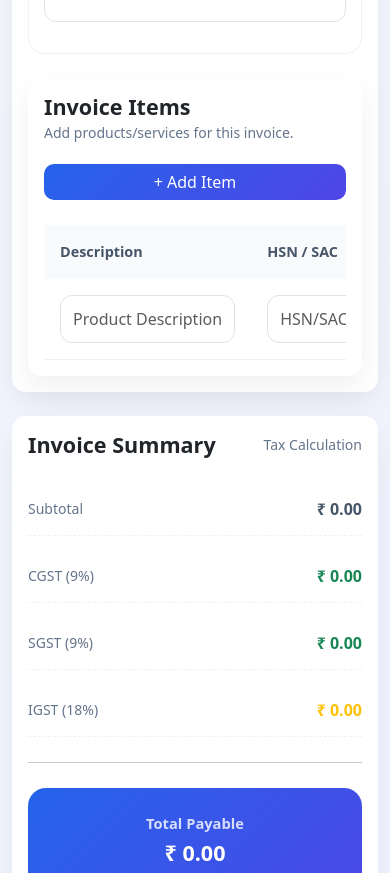
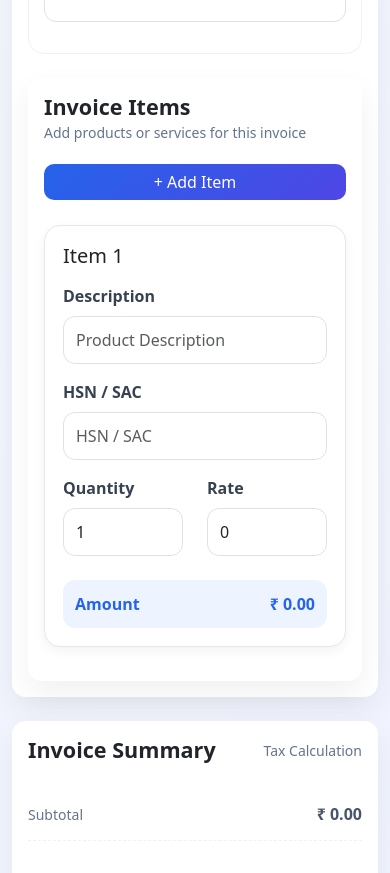
Before and after one commit to pritish9156/Rkplastic-InvoiceManagement-frontend, a React (Vite) app: page /invoice/create in a window 390 px wide. Shown: the part 1080-1953 px from the top of the page. Built offline with nearby package versions, Linux system fonts and the light colour scheme; no server answers.

Commit message:
some UI fixses

```diff
--- a/src/components/ItemTable.jsx
+++ b/src/components/ItemTable.jsx
@@ -58,6 +58,16 @@ function ItemTable({
 
     };
 
+    const calculateAmount = (item) =>
+
+        (
+
+            Number(item.qty || 0) *
+
+            Number(item.rate || 0)
+
+        ).toFixed(2);
+
     return (
 
     <div className="premium-card">
@@ -74,7 +84,7 @@ function ItemTable({
 
                 <small>
 
-                        Add products/services for this invoice.
+                    Add products or services for this invoice
 
                 </small>
 
@@ -94,6 +104,12 @@ function ItemTable({
 
         </div>
 
+        {/* ============================
+                DESKTOP TABLE
+        ============================= */}
+
+        <div className="desktop-items">
+
             <div className="table-responsive">
 
                 <table className="table premium-item-table align-middle">
@@ -106,25 +122,25 @@ function ItemTable({
 
                             <th>HSN / SAC</th>
 
-                        <th width="120">
+                            <th width="100">
 
                                 Qty
 
                             </th>
 
-                        <th width="140">
+                            <th width="130">
 
                                 Rate
 
                             </th>
 
-                        <th width="160">
+                            <th width="150">
 
                                 Amount
 
                             </th>
 
-                        <th width="90">
+                            <th width="80">
 
                                 Action
 
@@ -138,15 +154,12 @@ function ItemTable({
 
                         {
 
-                        items.map((item, index) => {
+                            items.map((item,index)=>{
 
                                 const amount =
+                                    calculateAmount(item);
 
-                                Number(item.qty || 0) *
-
-                                Number(item.rate || 0);
-
-                            return (
+                                return(
 
                                     <tr key={index}>
 
@@ -156,11 +169,11 @@ function ItemTable({
 
                                                 className="form-control premium-input"
 
-                                            placeholder="Product Description"
+                                                placeholder="Description"
 
                                                 value={item.description}
 
-                                            onChange={(e) =>
+                                                onChange={(e)=>
 
                                                     updateItem(
 
@@ -184,11 +197,11 @@ function ItemTable({
 
                                                 className="form-control premium-input"
 
-                                            placeholder="HSN/SAC"
+                                                placeholder="HSN / SAC"
 
                                                 value={item.hsnSac}
 
-                                            onChange={(e) =>
+                                                onChange={(e)=>
 
                                                     updateItem(
 
@@ -212,13 +225,11 @@ function ItemTable({
 
                                                 type="number"
 
-                                            min="1"
-
                                                 className="form-control premium-input"
 
                                                 value={item.qty}
 
-                                            onChange={(e) =>
+                                                onChange={(e)=>
 
                                                     updateItem(
 
@@ -242,13 +253,11 @@ function ItemTable({
 
                                                 type="number"
 
-                                            min="0"
-
                                                 className="form-control premium-input"
 
                                                 value={item.rate}
 
-                                            onChange={(e) =>
+                                                onChange={(e)=>
 
                                                     updateItem(
 
@@ -270,7 +279,7 @@ function ItemTable({
 
                                             <div className="amount-box">
 
-                                            ₹ {amount.toFixed(2)}
+                                                ₹ {amount}
 
                                             </div>
 
@@ -282,11 +291,9 @@ function ItemTable({
 
                                                 className="btn btn-outline-danger btn-sm"
 
-                                            onClick={() =>
+                                                disabled={items.length===1}
 
-                                                removeRow(index)
-
-                                            }
+                                                onClick={()=>removeRow(index)}
 
                                             >
 
@@ -312,6 +319,233 @@ function ItemTable({
 
         </div>
 
+        {/* ============================
+                MOBILE VIEW
+        ============================= */}
+
+        <div className="mobile-items">
+
+            {
+
+    items.map((item,index)=>{
+
+        const amount =
+            calculateAmount(item);
+
+        return(
+
+            <div
+
+                key={index}
+
+                className="item-mobile-card"
+
+            >
+
+                <div className="d-flex justify-content-between align-items-center mb-3">
+
+                    <h5 className="mb-0">
+
+                        Item {index + 1}
+
+                    </h5>
+
+                    {
+
+                        items.length > 1 &&
+
+                        <button
+
+                            className="btn btn-outline-danger btn-sm"
+
+                            onClick={()=>
+
+                                removeRow(index)
+
+                            }
+
+                        >
+
+                            Remove
+
+                        </button>
+
+                    }
+
+                </div>
+
+                <div className="mb-3">
+
+                    <label className="form-label">
+
+                        Description
+
+                    </label>
+
+                    <input
+
+                        className="form-control premium-input"
+
+                        placeholder="Product Description"
+
+                        value={item.description}
+
+                        onChange={(e)=>
+
+                            updateItem(
+
+                                index,
+
+                                "description",
+
+                                e.target.value
+
+                            )
+
+                        }
+
+                    />
+
+                </div>
+
+                <div className="mb-3">
+
+                    <label className="form-label">
+
+                        HSN / SAC
+
+                    </label>
+
+                    <input
+
+                        className="form-control premium-input"
+
+                        placeholder="HSN / SAC"
+
+                        value={item.hsnSac}
+
+                        onChange={(e)=>
+
+                            updateItem(
+
+                                index,
+
+                                "hsnSac",
+
+                                e.target.value
+
+                            )
+
+                        }
+
+                    />
+
+                </div>
+
+                <div className="row">
+
+                    <div className="col-6 mb-3">
+
+                        <label className="form-label">
+
+                            Quantity
+
+                        </label>
+
+                        <input
+
+                            type="number"
+
+                            min="1"
+
+                            className="form-control premium-input"
+
+                            value={item.qty}
+
+                            onChange={(e)=>
+
+                                updateItem(
+
+                                    index,
+
+                                    "qty",
+
+                                    e.target.value
+
+                                )
+
+                            }
+
+                        />
+
+                    </div>
+
+                    <div className="col-6 mb-3">
+
+                        <label className="form-label">
+
+                            Rate
+
+                        </label>
+
+                        <input
+
+                            type="number"
+
+                            min="0"
+
+                            className="form-control premium-input"
+
+                            value={item.rate}
+
+                            onChange={(e)=>
+
+                                updateItem(
+
+                                    index,
+
+                                    "rate",
+
+                                    e.target.value
+
+                                )
+
+                            }
+
+                        />
+
+                    </div>
+
+                </div>
+
+                <div className="amount-box mt-2">
+
+                    <strong>
+
+                        Amount
+
+                    </strong>
+
+                    <span>
+
+                        ₹ {amount}
+
+                    </span>
+
+                </div>
+
+            </div>
+
+        );
+
+    })
+
+}
+
+        </div>
+
+    </div>
+
 );
 
 }
--- a/src/styles/global.css
+++ b/src/styles/global.css
@@ -1681,6 +1681,8 @@ textarea.premium-input{
 
         overflow-x:auto;
 
+        -webkit-overflow-scrolling:touch;
+
     }
 
 }
@@ -1724,3 +1726,81 @@ textarea.premium-input{
     box-shadow:0 12px 28px rgba(37,99,235,.25);
 
 }
+
+.desktop-items{
+
+    display:block;
+
+}
+
+.mobile-items{
+
+    display:none;
+
+}
+
+.item-mobile-card{
+
+    background:#fff;
+
+    border:1px solid #e5e7eb;
+
+    border-radius:16px;
+
+    padding:18px;
+
+    margin-bottom:18px;
+
+    box-shadow:0 4px 12px rgba(0,0,0,.05);
+
+}
+
+.item-mobile-card .form-label{
+
+    font-weight:600;
+
+    color:#374151;
+
+}
+
+@media(max-width:768px){
+
+    .desktop-items{
+
+        display:none;
+
+    }
+
+    .mobile-items{
+
+        display:block;
+
+    }
+
+    .table-header{
+
+        flex-direction:column;
+
+        align-items:stretch;
+
+        gap:15px;
+
+    }
+
+    .table-header .btn{
+
+        width:100%;
+
+    }
+
+    .amount-box{
+
+        display:flex;
+
+        justify-content:space-between;
+
+        align-items:center;
+
+    }
+
+}
```
Lines whose indentation alone changed are shown as unchanged.
